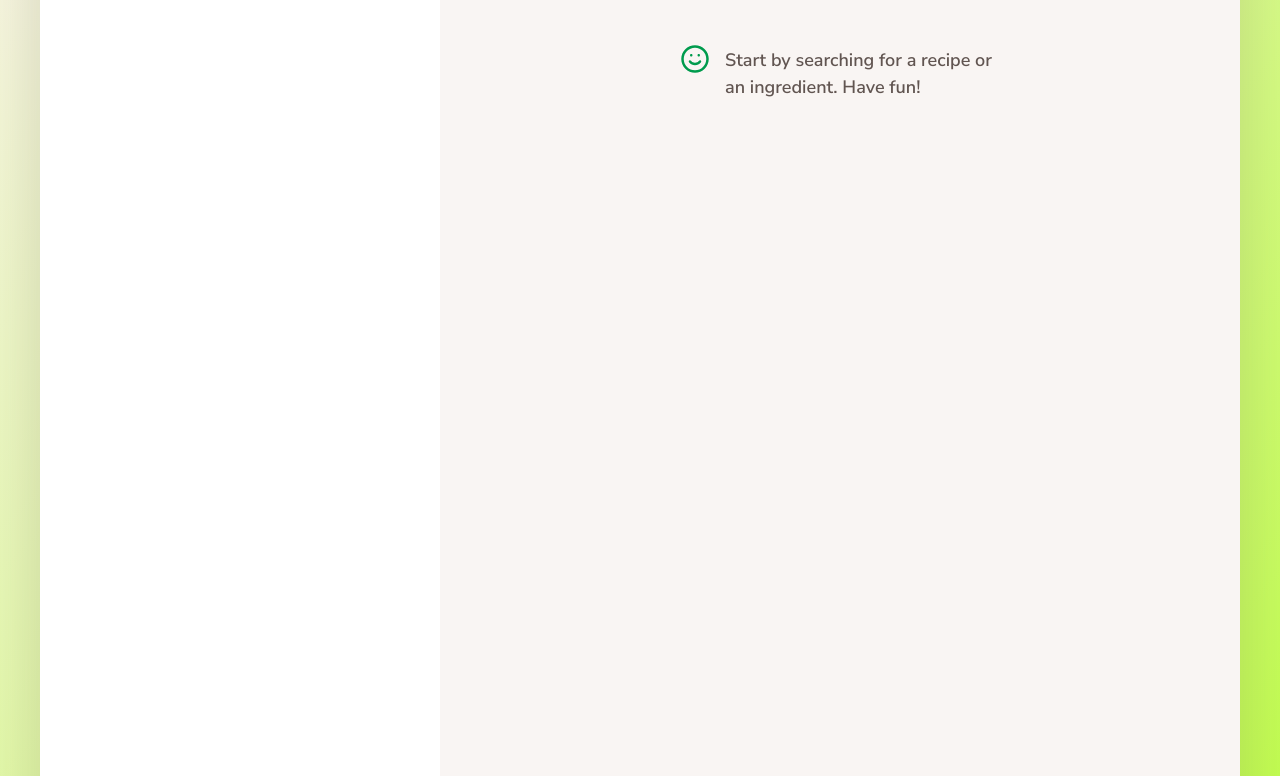
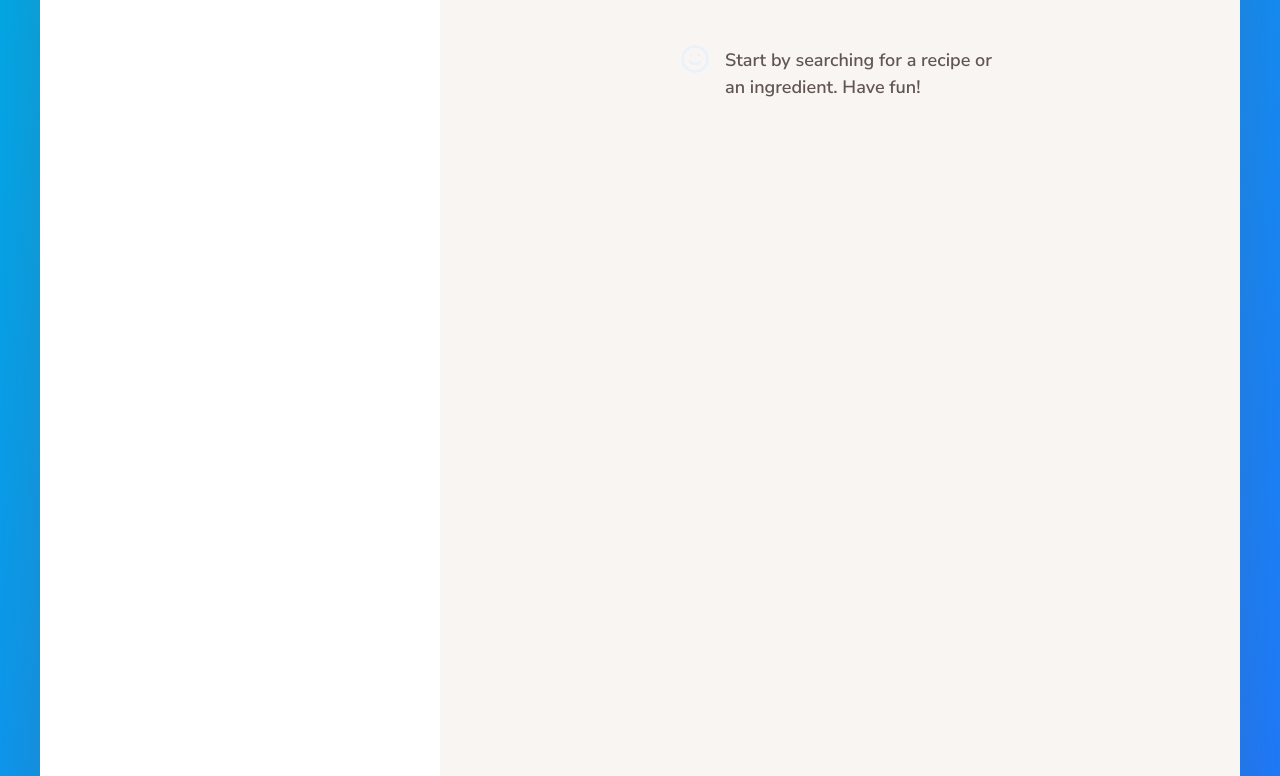
Before and after one commit to TrinankurDas/forkify-javascript-css-html, a website built with Parcel: page index.html in a window 1280 px wide. Shown: the part 154-930 px from the top of the page. Built offline with nearby package versions, Linux system fonts and the light colour scheme.

Commit message:
Colour Combination

```diff
--- a/src/sass/_base.scss
+++ b/src/sass/_base.scss
@@ -1,7 +1,7 @@
 // $color-primary: #f59a83;
-$color-primary: #009b4d;
-$color-grad-1: #faf5e9;
-$color-grad-2: #baff39;
+$color-primary: #e9f1fa;
+$color-grad-1: #00abe4;
+$color-grad-2: #2272ff;
 
 $color-grey-light-1: #f9f5f3; // Light background
 $color-grey-light-2: #f2efee; // Light lines
```
